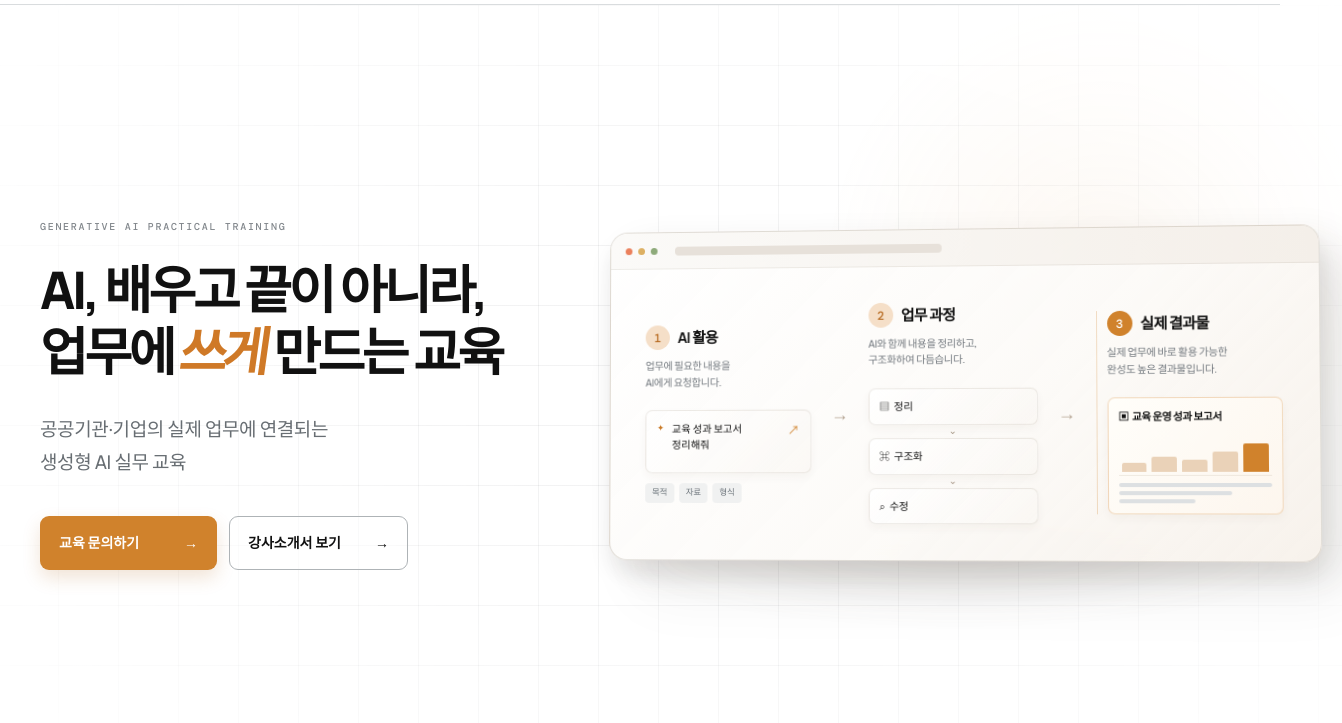
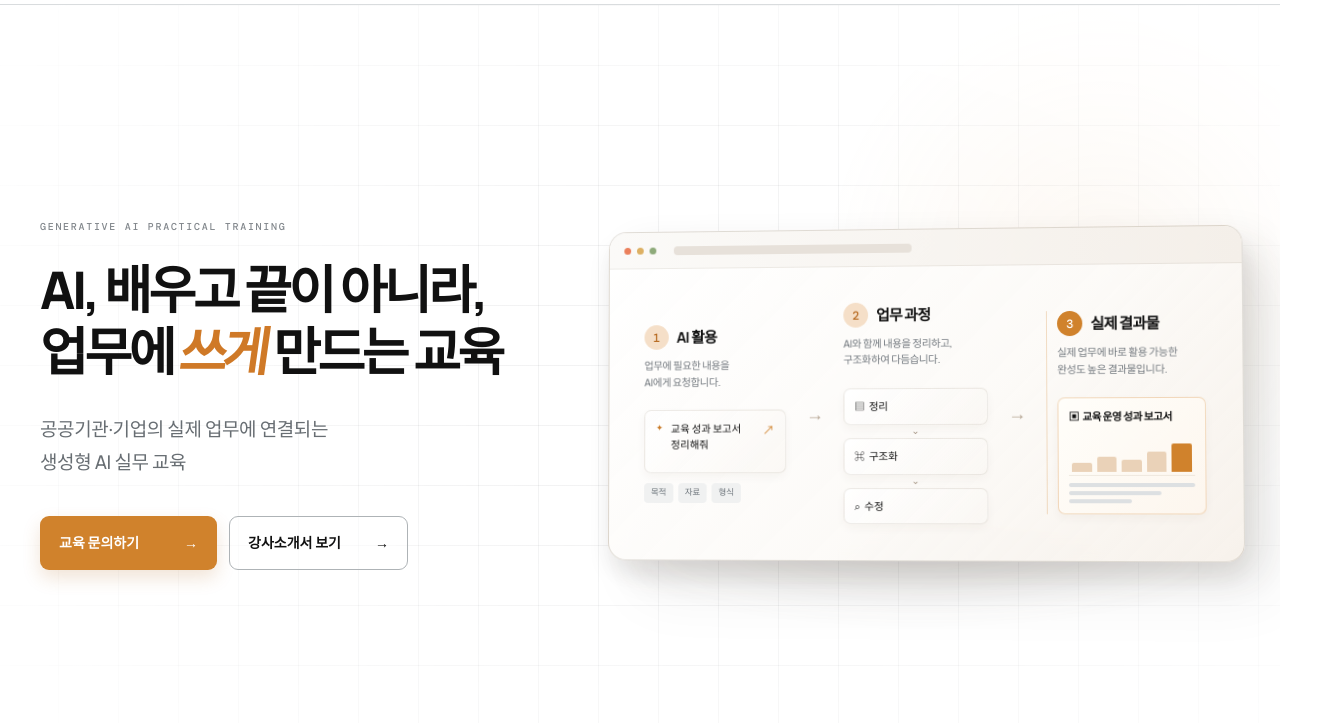
Before and after one commit to kikii2202-wq/gangsa3, a plain HTML site: page index.html in a window 1280 px wide. Shown: the part 77-800 px from the top of the page, 1342 px wide, since content can reach past the window. Drawn offline with nearby package versions, Linux system fonts and the light colour scheme.

Commit message:
Prevent horizontal overflow from hero mockup

```diff
--- a/styles.css
+++ b/styles.css
@@ -874,3 +874,22 @@ body{color:#111}
 /* Narrow only the floating cast shadow so its centre reads denser; retain the right-side card depth. */
 .hero-modern-visual::after { left: 4%; right: 4%; }
 @media(max-width:780px){.hero-modern-visual::after{left:4%;right:4%;}}
+
+/* Keep the enlarged mockup within the viewport without creating a horizontal page scroll. */
+html,
+body {
+  max-width: 100%;
+  overflow-x: clip;
+}
+
+.hero.hero-modern,
+.hero-modern-visual,
+.mockup-window {
+  max-width: 100%;
+}
+
+@media (min-width: 781px) {
+  .hero-modern-visual {
+    width: 100%;
+  }
+}
```
